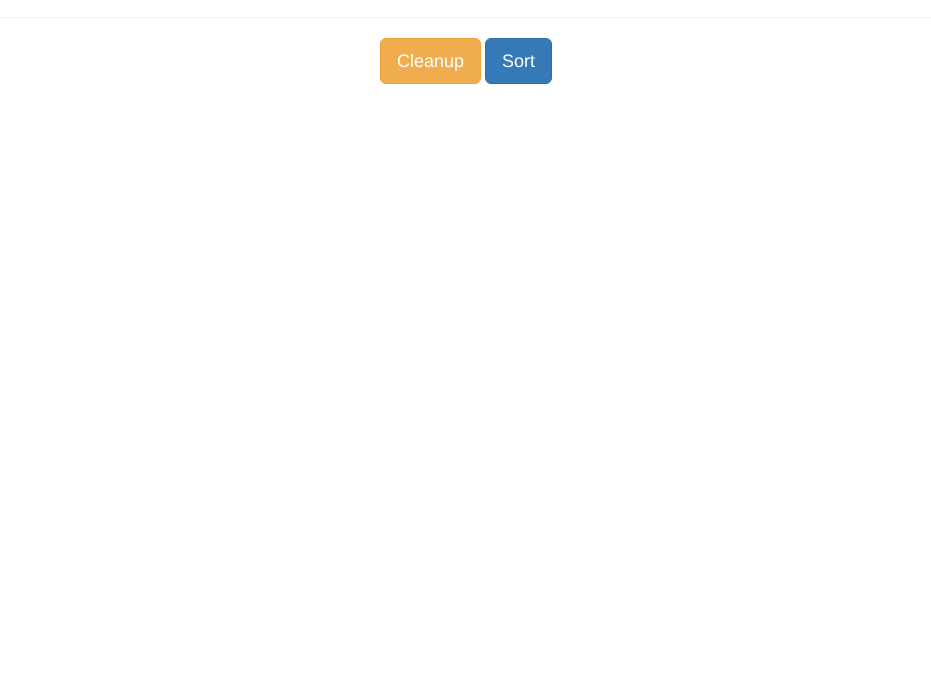
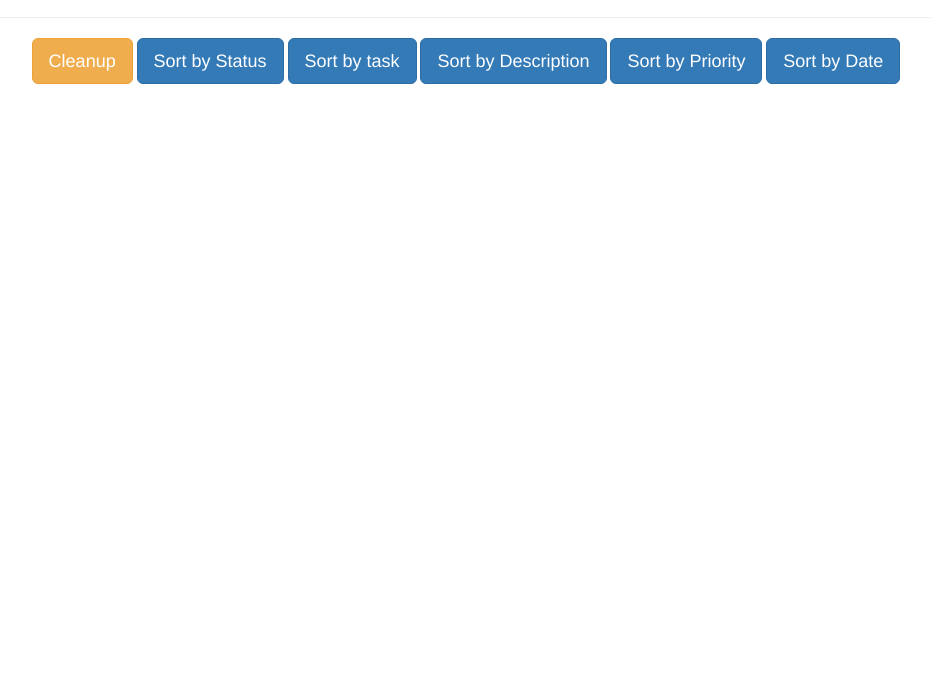
Before and after one commit to Abhisheksatya/Todolist-projects, a website: page public/index.html in a window 1280 px wide. Shown: the part 119-800 px from the top of the page, without its empty margins (174-1105 px from the left). Drawn offline with nearby package versions, Linux system fonts and the light colour scheme; no server answers.

Commit message:
Sorting of data

```diff
--- a/public/index.html
+++ b/public/index.html
@@ -35,7 +35,11 @@
     <button type="reset" name="submit" class="btn btn-danger btn-lg" id="reset"  value="form">Reset</button>
     </div><br></form><hr>
     <button type="submit"  class="btn btn-warning btn-lg " id="submit" onclick="cleantodos();">Cleanup</button>
-    <button type="submit" name="submit" class="btn btn-primary btn-lg" id="submit"> Sort </button>
+    <button type="submit" name="submit" class="btn btn-primary btn-lg"  onclick="gettodos();">Sort by Status </button>
+    <button type="submit" name="submit" class="btn btn-primary btn-lg"  onclick="tasksort();">Sort by task </button>
+    <button type="submit" name="submit" class="btn btn-primary btn-lg"  onclick="descsort();">Sort by Description</button>
+    <button type="submit" name="submit" class="btn btn-primary btn-lg"  onclick="priosort();">Sort by Priority</button>
+    <button type="submit" name="submit" class="btn btn-primary btn-lg"  onclick="datesort();">Sort by Date</button>
    <br><br>
     <table id="table" align = "center" border="1px solid black"></table>
 </div>
--- a/public/script.js
+++ b/public/script.js
@@ -2,6 +2,41 @@ var result = (function (){
    data= gettodos()
 }());
 
+async function tasksort(){
+    const resp = await fetch('/todos', { method: 'GET'})
+    let todos = await resp.json()
+    todos.sort((a,b)=>
+    a.task.localeCompare(b.task)
+    );
+    view(todos);
+}
+async function descsort(){
+    const resp = await fetch('/todos', { method: 'GET'})
+    let todos = await resp.json()
+    todos.sort((a,b)=>
+    a.Description.localeCompare(b.Description)
+    );
+    view(todos);
+}
+async function priosort(){
+    console.log("enter")
+
+    const resp = await fetch('/todos', { method: 'GET'})
+    let todos = await resp.json()
+    todos.sort((a,b)=>
+    a.Priority.localeCompare(b.Priority)
+    );
+    console.log("pri")
+    view(todos);
+}
+async function datesort(){
+    const resp = await fetch('/todos', { method: 'GET'})
+    let todos = await resp.json()
+    todos.sort((a,b)=>
+    new Date(a.date).getTime() - new Date(b.date).getTime()
+    );
+    view(todos);
+}
 async function gettodos(){
     const resp = await fetch('/todos', { method: 'GET'})
     let todos = await resp.json()
```
Also changed, not shown: 1 other file.
